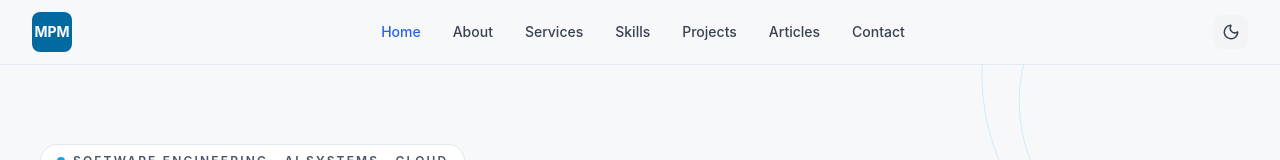
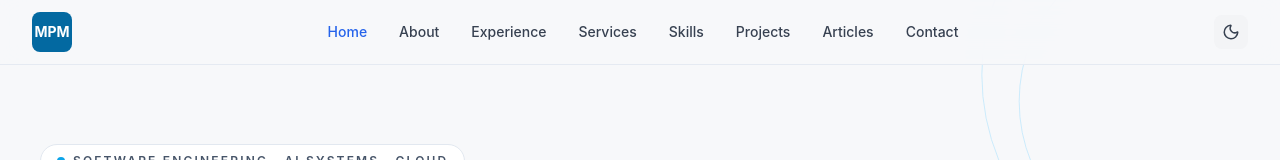
Before and after one commit to micpana/Michael-Panashe-Mudimbu-Portfolio-V2, a React (Vite) app: page / in a window 1280 px wide. Shown: the top 160 px of the page. Built offline with nearby package versions, Linux system fonts and the light colour scheme.

Commit message:
Add direct navigation to professional experience

```diff
--- a/src/components/Header.tsx
+++ b/src/components/Header.tsx
@@ -13,6 +13,7 @@ const Header: React.FC = () => {
   const navItems = [
     { name: 'Home', path: '/' },
     { name: 'About', path: '/#about', isHash: true },
+    { name: 'Experience', path: '/#experience', isHash: true },
     { name: 'Services', path: '/#services', isHash: true },
     { name: 'Skills', path: '/#tools', isHash: true },
     { name: 'Projects', path: '/projects' },
```
